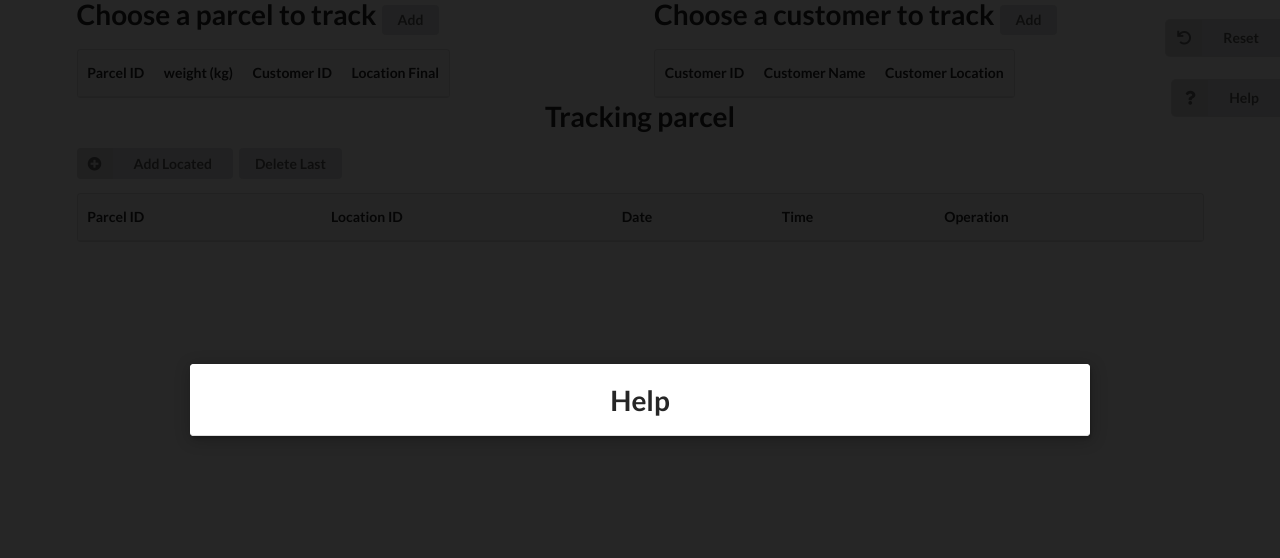
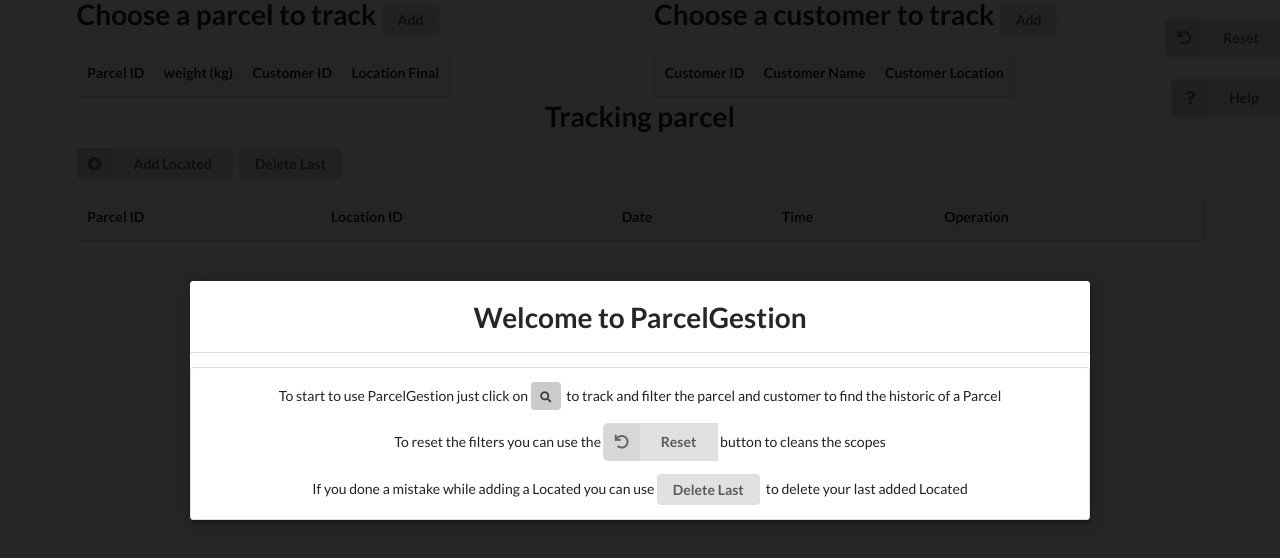
Before and after one commit to PaulAmb325/ParcelGestion, a website: page frontend/views/parcelGestion.html in a window 1280 px wide. Both pictures are taken after a click on the button "Help". Drawn offline with nearby package versions, Linux system fonts and the light colour scheme; no server answers; files whose address does not match are found by name.

Commit message:
Final Version

```diff
--- a/frontend/views/parcelGestion.html
+++ b/frontend/views/parcelGestion.html
@@ -3,6 +3,7 @@
 <html ng-app="angParcelApp">
     <head>
         <meta charset="UTF-8">
+        <!-- We used Semantic-ui to do the styling -->
         <link href="https://cdnjs.cloudflare.com/ajax/libs/semantic-ui/2.2.9/semantic.min.css" rel="stylesheet" type="text/css">
         <script src="https://ajax.googleapis.com/ajax/libs/angularjs/1.7.8/angular.min.js"></script>
         <script src="/ngparcelGestion.js"></script>
@@ -12,12 +13,15 @@
         <title>Parcel Gestion</title>
     </head>
     <body ng-controller="ParcelGestionController">
+        <!-- These two button appear on the right of the screen -->
         <button class="ui labeled icon left attached button" style="right: 0px; top: 20px; position:absolute; " ng-click="resetScopes()">Reset<i class="undo icon"></i></button>
         <button class="ui labeled icon left attached button" style="position: absolute; right: 0px; top: 80px;" ng-click="openHelp()"> Help <i class="question icon"></i></button>
         <div>
+        <!-- The two table PARCELS and CUSTOMERS -->
         <div class="ui two column grid container">
             <div class="column">
                 <div class="ui centered container">
+                    <!-- The table PARCELS -->
                     <h1 class="ui header">Choose a parcel to track  <button class="ui compact button" ng-click="openAddParcel()">Add</button></h1>
                 <table class="ui centered collapsing compact table">
                 <thead>
@@ -28,6 +32,7 @@
                     <th scope="col">Location Final</th>
                 </tr>
                 </thead>
+                <!-- We used ng-class for conditional styling -->
                 <tr ng-repeat="parcels in Parcels" ng-class="{active: parcels.parcelID === currentParcel[0].parcelID}" >
                     <td>{{ parcels.parcelID }}</td>
                     <td>{{ parcels.weight }}</td>
@@ -42,6 +47,7 @@
 
             <div class="column">
                 <div class="ui centered container">
+                    <!-- The table CUSTOMERS -->
                     <h1 class="ui header">Choose a customer to track  <button class="ui compact button" ng-click="openAddCustomer()" >Add</button></h1>
                 <table class="ui centered collapsing compact table">
                     <thead>
@@ -70,7 +76,7 @@
             </div>
 
 
-
+            <!-- The table LOCATEDS -->
                 <table class="ui centered compact table ">
                     <thead>
                     <tr>
@@ -96,7 +102,7 @@
         </div>
 
         <!-- The start of the modals -->
-
+        <!-- PARCELS Modal -->
         <div class="ui parcel modal grid">
             <h1 class="ui row center aligned row header">Add a Parcel</h1>
             <form ng-submit="addParcel()" class="ui row centered aligned form">
@@ -122,6 +128,7 @@
             </form>
         </div>
 
+        <!-- CUSTOMERS Modal -->
         <div class="ui customer modal grid">
             <h1 class="ui row center aligned row header">Add a Customer</h1>
             <form ng-submit="addCustomer()" class="ui row centered aligned form">
@@ -140,6 +147,7 @@
                 </form>
         </div>
 
+        <!-- LOCATEDS Modal -->
         <div class="ui located modal grid">
             <h1 class="ui row center aligned row header">Adding Located</h1>
              <form class="ui row centered aligned form" ng-submit="addLocated()">
@@ -175,8 +183,16 @@
             </form>
         </div>
 
-        <div class="ui help modal">
-            <h1 class="ui row center aligned row header">Help</h1>
+        <!-- Help Modal -->
+        <div class="ui help modal grid">
+            <h1 class="ui row center aligned row header">Welcome to ParcelGestion</h1>
+            <div class="ui row padded aligned centered segment">
+                <p >To start to use ParcelGestion just click on <button class="ui mini icon button"><i class="search icon"></i></button> to track and filter the parcel and customer to find the historic of a Parcel</p>
+                 <p >To reset the filters you can use the  <button class="ui labeled icon left attached button">Reset<i class="undo icon"></i></button>
+ button to cleans the scopes</p>
+                 <p >If you done a mistake while adding a Located you can use <button class="ui compact button">Delete Last</button> to delete your last added Located</p>
+            </div>
+
         </div>
      <!-- The end of the modals -->
     </body>
```
Also changed, not shown: backend/app.js (+8 -9 lines), backend/controllers/parcel.js (+22 -28 lines), backend/routes/parcel.js (+21 -10 lines), frontend/js/ngparcelGestion.js (+18 -7 lines).
